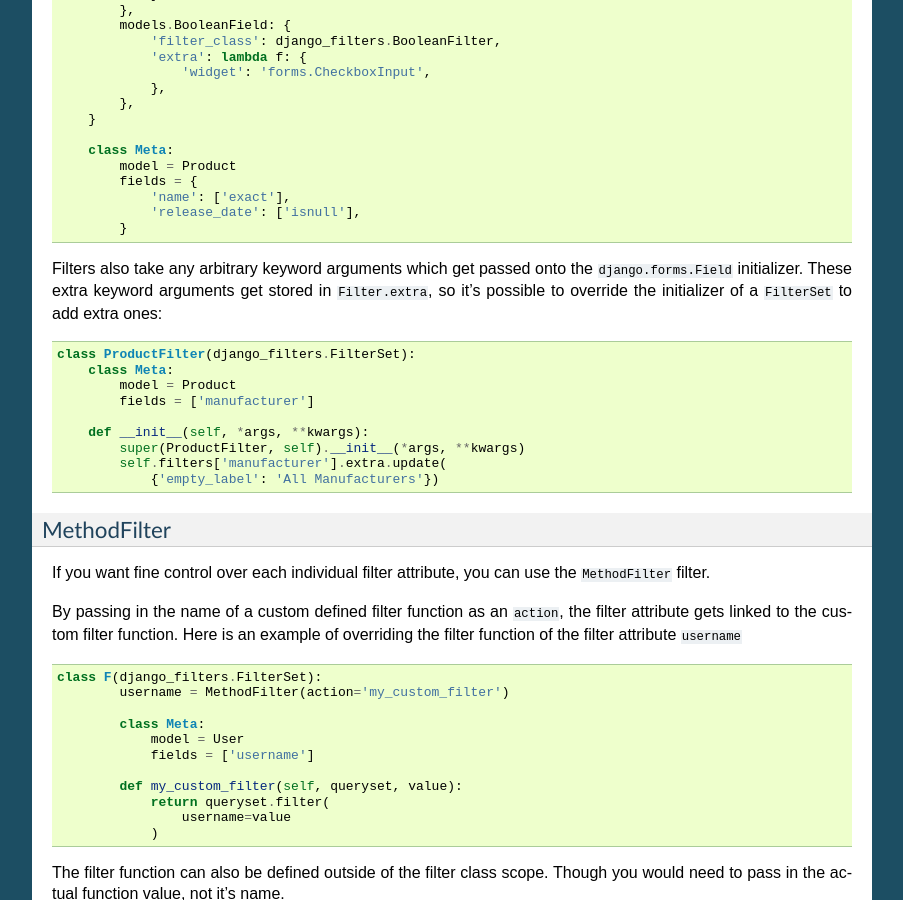
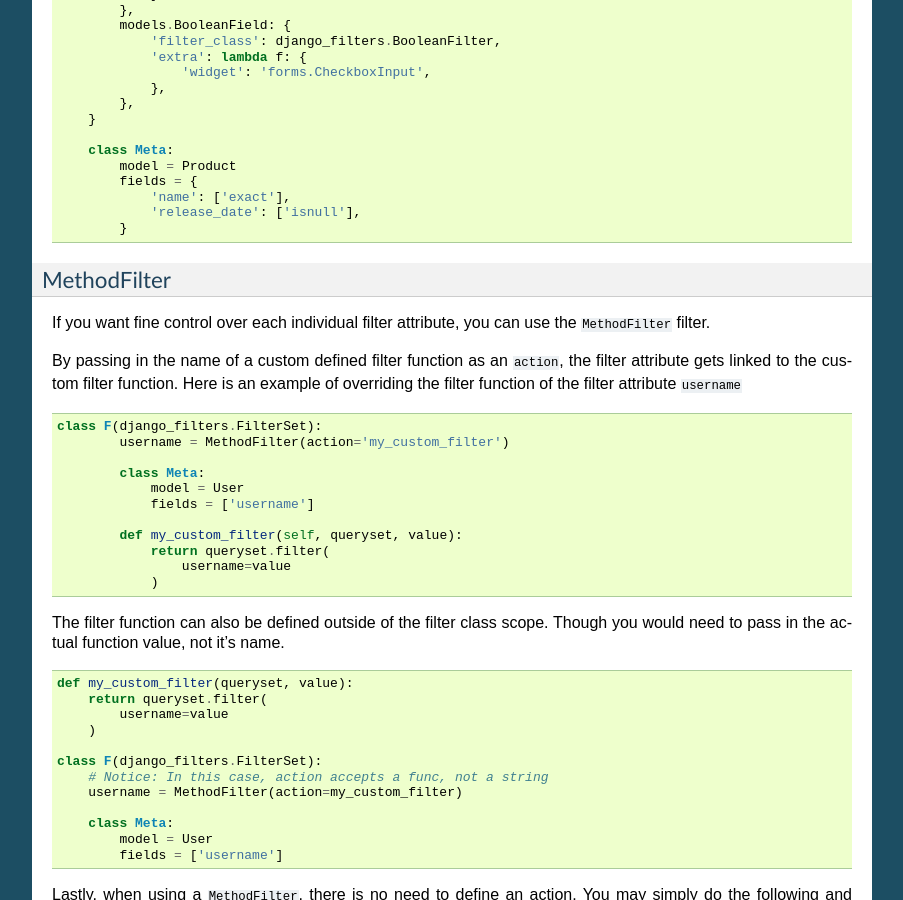
Before and after one commit to carltongibson/django-filter, a Sphinx documentation site: the page built from docs/usage.txt, in a window 1280 px wide and 900 px high, scrolled down 2656 px. Shown: the whole window, without its empty margins (198-1101 px from the left). Built offline with Sphinx 7.4.7, drawn with Linux system fonts in a browser that asks for light colours.

Commit message:
Remove section on __init__ override
This doesn't really seem appropriate for an introductory section on
basic FilterSet usage.

```diff
--- a/docs/usage.txt
+++ b/docs/usage.txt
@@ -180,22 +180,6 @@
                 'name': ['exact'],
                 'release_date': ['isnull'],
             }
-
-
-Filters also take any arbitrary keyword arguments which get passed onto the
-``django.forms.Field`` initializer.  These extra keyword arguments get stored
-in ``Filter.extra``, so it's possible to override the initializer of a
-``FilterSet`` to add extra ones::
-
-    class ProductFilter(django_filters.FilterSet):
-        class Meta:
-            model = Product
-            fields = ['manufacturer']
-
-        def __init__(self, *args, **kwargs):
-            super(ProductFilter, self).__init__(*args, **kwargs)
-            self.filters['manufacturer'].extra.update(
-                {'empty_label': 'All Manufacturers'})
 
 
 MethodFilter
```
